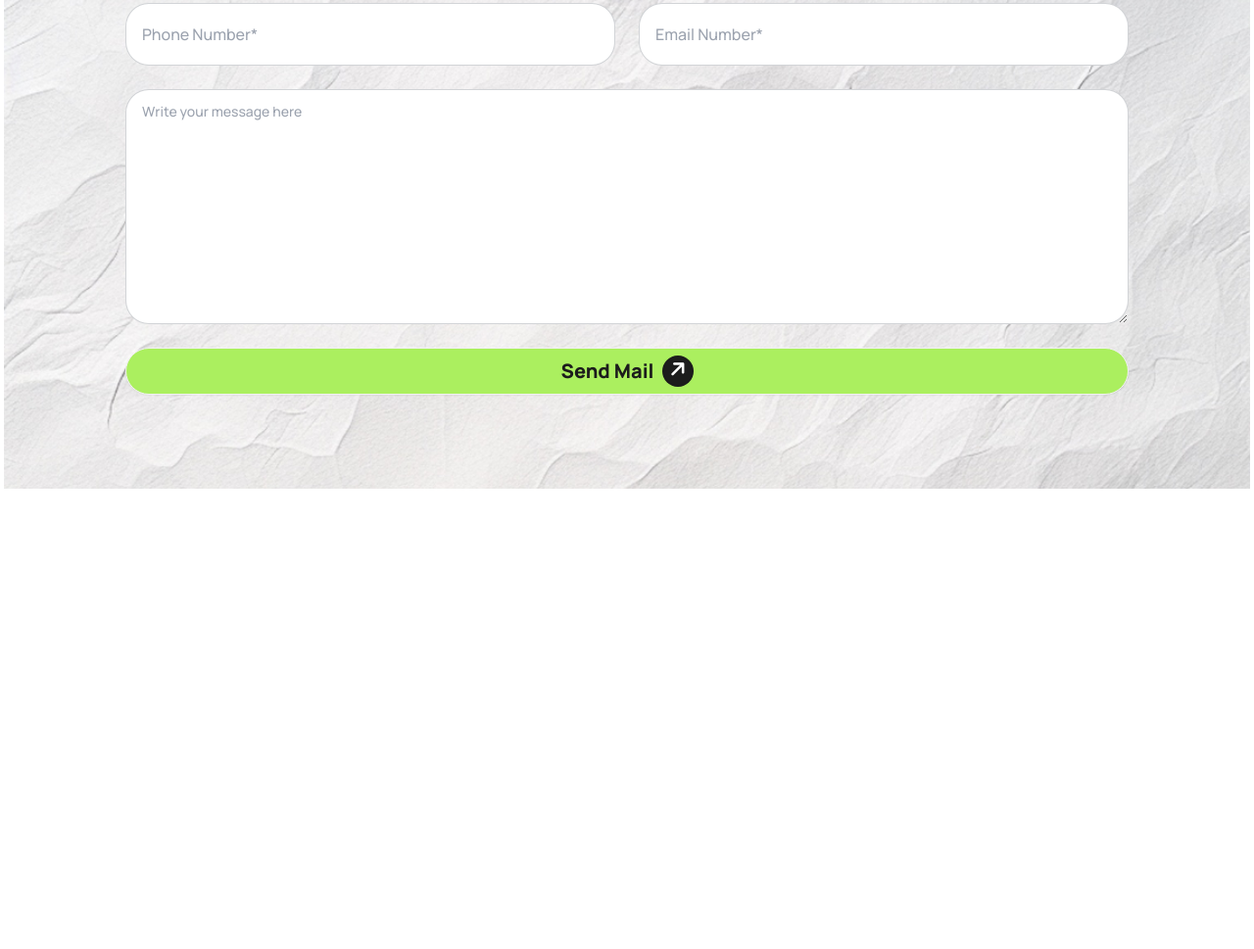
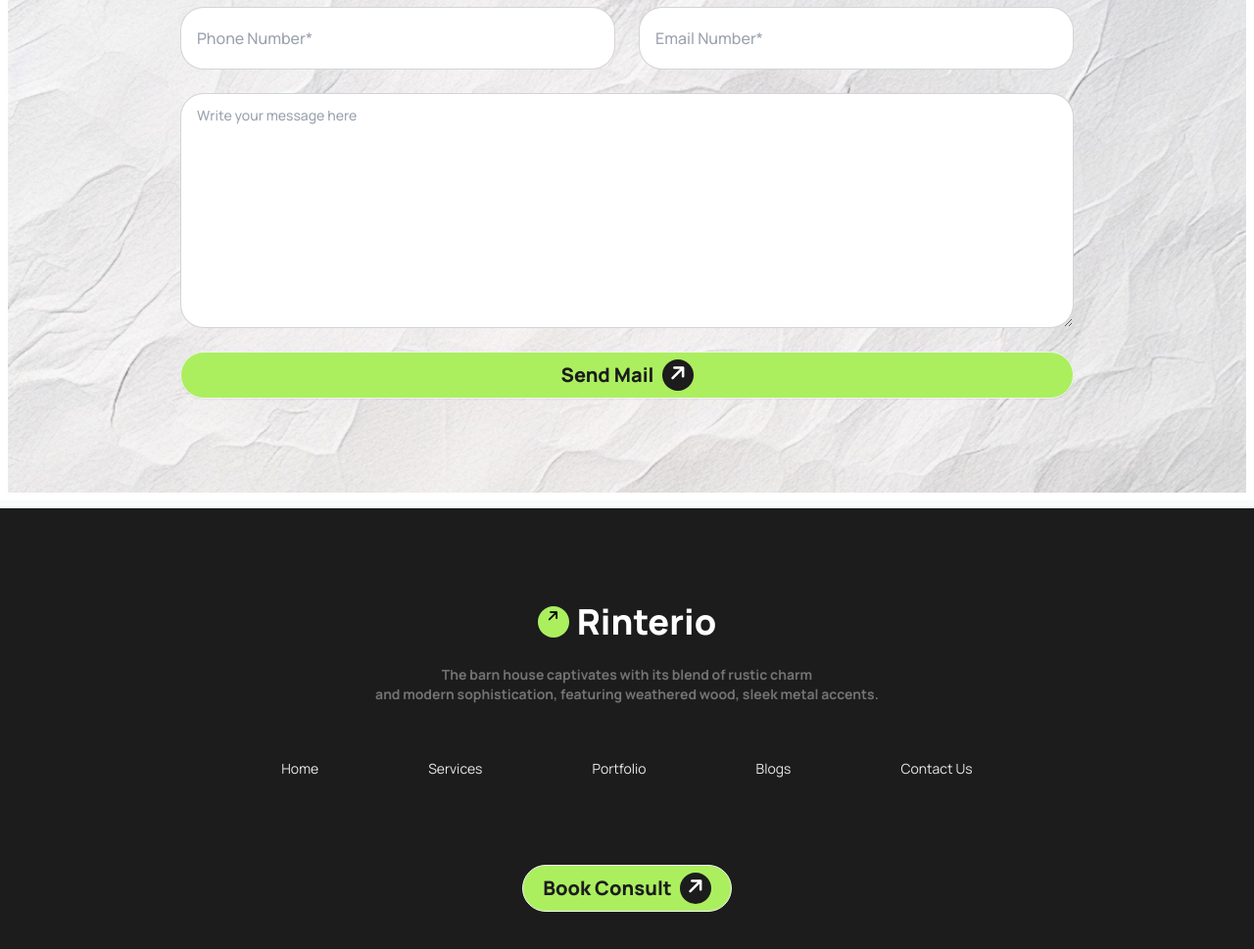
Before and after one commit to habibur5313/Assaginment-3-repo, a plain HTML site: page index.html in a window 1280 px wide. Shown: the part 3652-4621 px from the top of the page at 98% size. Before the commit the page ends 4155 px from the top, so only its background shows below. Drawn offline with nearby package versions, Linux system fonts and the light colour scheme.

Commit message:
third-commit

```diff
--- a/index.html
+++ b/index.html
@@ -205,7 +205,14 @@
                                             </div>
                                            </section>
 
-                                           <!-- our latest portfolio -->
+                                           <!--optional section  -->
+                                           <section></section>
+
+                                           <!-- challange-section -->
+                                            <section></section>
+
+
+                                            <!-- lets discus our next project -->
                                             <section class="bg-gray-50 lg:bg-[#FFFFFF]">
                                               <div class="text-center  ">
                                                 <button class=" mt-10 lg:mt-24  btn bg-[#ABEF5F33] hover:bg-[#ABEF5F33] font-bold text-[#494949] rounded-3xl mb-5">
@@ -251,7 +258,7 @@
 
                                           </div>
 
-                                          <div class="grid lg:grid-cols-4 grid-cols-1 lg:mx-36 gap-6 mb-24">
+                                          <div class="grid lg:grid-cols-4 grid-cols-1 lg:mx-36 gap-6 lg:mb-24">
 
                                             <div class="border rounded-2xl ml-5 lg:ml-0">
                                               <img class="p-6 w-full" src="assets/img3.png" alt="">
@@ -287,10 +294,10 @@
                                             </section>
 
                                             <!-- read our article and news -->
-                                             <section class=" border-4 border-[#FFFFFF]" style="background-image: url(assets/bg.jpg); background-repeat: no-repeat; background-size: cover; ">
+                                             <section class=" border-8 border-[#FFFFFF]" style="background-image: url(assets/bg.jpg); background-repeat: no-repeat; background-size: cover; ">
                                                  <div>
                                                   <div class="text-center  ">
-                                                    <button class=" mt-10 lg:mt-24  btn bg-[#ABEF5F33] hover:bg-[#ABEF5F33] font-bold text-[#494949] rounded-3xl mb-5">
+                                                    <button class=" mt-8 lg:mt-24  btn bg-[#ABEF5F33] hover:bg-[#ABEF5F33] font-bold text-[#494949] rounded-3xl mb-5">
                                                      <i class="fa-solid fa-arrow-right"></i>
                                                      Let’s Connect
                                                       </button>
@@ -302,7 +309,7 @@
                                                   </div>
 
                                                   <div class="mt-8 max-w-screen-lg mx-auto">
-                                                    <div class="grid grid-cols-1 lg:grid-cols-2 gap-6 font-medium ">
+                                                    <div class="grid grid-cols-1 lg:grid-cols-2 gap-6 font-medium mx-5 lg:mx-14">
                                                       <input type="text" placeholder="First Name*" class="input input-bordered  rounded-3xl h-16" />
                                                       <input type="text" placeholder="Last Name*" class="input input-bordered   rounded-3xl h-16" />
                                                       <input type="text" placeholder="Phone Number*" class="input input-bordered   rounded-3xl h-16" />
@@ -320,12 +327,36 @@
                                                  </div>
                                              </section>
 
-                                             <!-- lets discus our next project -->
-                                              <section></section>
-                     </main>
+                                            </main>
 
                      <!-- footer -->
-                      <footer></footer>
+                      <footer class="footer footer-center bg-[#1C1C1C] border-t-8 border-gray-50 text-primary-content ">
+                          <aside>
+                            <div class="flex items-center gap-2 lg:mt-24 mt-16 mb-4">
+                              <div class="w-8 h-8  bg-[#ABEF5F] rounded-full ">
+                         <i class="fa-solid fa-arrow-up justify-center my-0 mx-2 rotate-45 text-black"></i></div>
+                          <h1 class="text-white lg:text-4xl text-3xl font-extrabold">
+                            Rinterio
+                          </h1></div>
+                            <p class="font-bold lg:mb-12 mb-8 text-[#737373] px-4">
+                              The barn house captivates with its blend of rustic charm <br> and modern sophistication, featuring weathered wood, sleek metal accents.
+                            </p>
+                            <ul class="text-[#E9E9E9] flex flex-col lg:flex-row gap-8  lg:gap-28 lg:mb-12 mb-8">
+                              <li><a href="">Home</a></li>
+                              <li><a href="">Services</a></li>
+                              <li><a href="">Portfolio</a></li>
+                              <li><a href="">Blogs</a></li>
+                              <li><a href="">Contact Us</a></li>
+                            </ul>
+                          </aside>
+                          <button class=" mb-24 ">
+                            <a href="" class="px-20 md:px-5 rounded-3xl btn text-[#1C1C1C] text-xl font-extrabold hover:bg-[#ABEF5F] bg-[#AbEF5F]" > Book Consult
+                              <div class="w-8 h-8 bg-[#1C1C1C] text-[#FFFFFF] rounded-full">
+                                <i class="fa-solid fa-arrow-up justify-center my-0 mx-2 rotate-45"></i></div>
+                            </a>
+                          </button>
+                        </footer>
+
 
 </body>
 </html>
```
